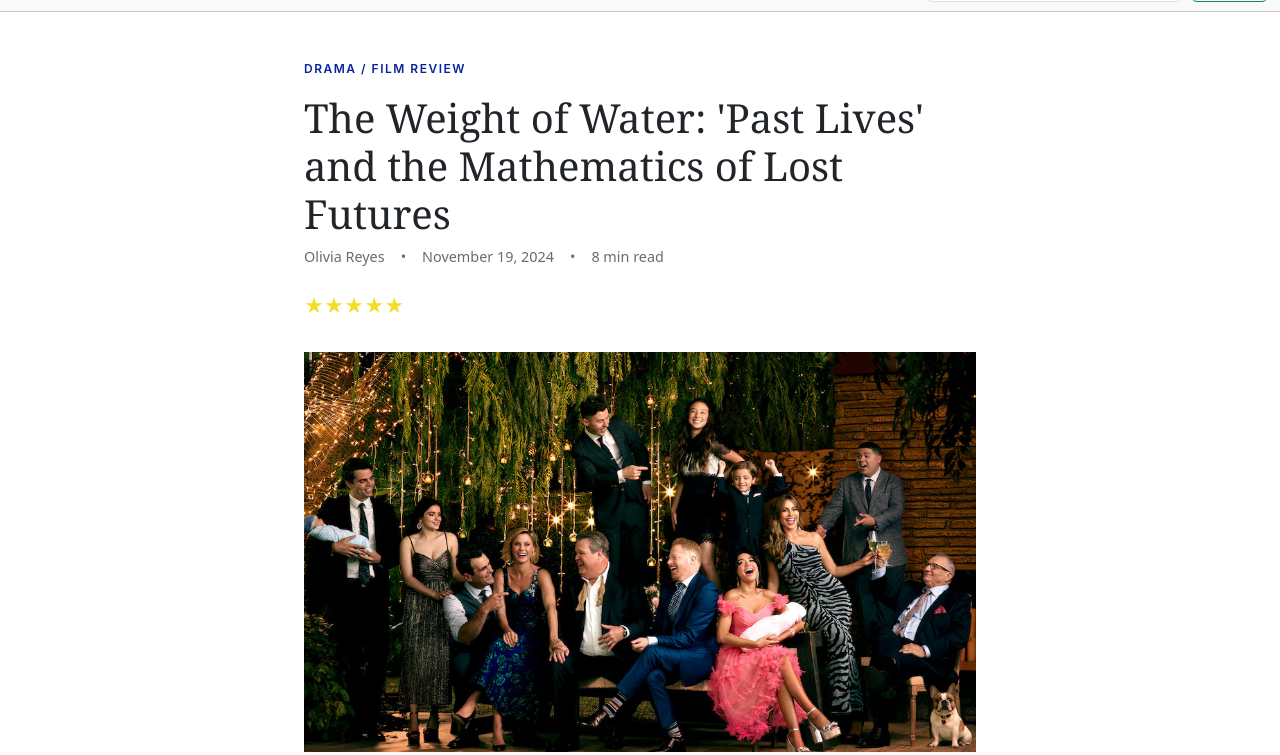
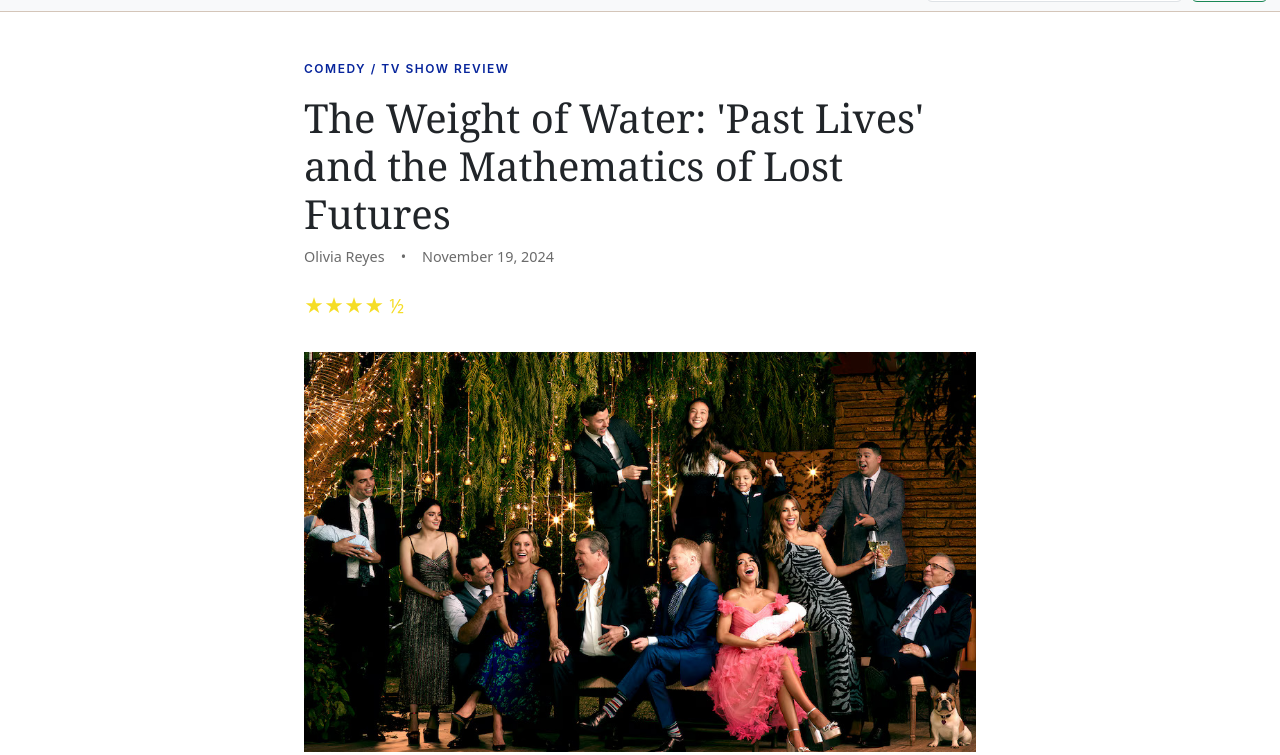
Before and after one commit to or84-cloud/Screen-Story, a plain HTML site: page TVShows/ModernFamily.html in a window 1280 px wide. Shown: the part 45-800 px from the top of the page. Drawn offline with nearby package versions, Linux system fonts and the light colour scheme; a web font is replaced by a local one.

```diff
--- a/TVShows/ModernFamily.html
+++ b/TVShows/ModernFamily.html
@@ -63,16 +63,16 @@
 <article class="article-container">
     <!-- Article Header -->
     <div class="article-header">
-        <span class="category">Drama / Film Review</span>
+        <span class="category">Comedy / TV Show Review</span>
         <h1>The Weight of Water: 'Past Lives' and the Mathematics of Lost Futures</h1>
         <div class="article-meta">
             <span>Olivia Reyes</span>
             <span>•</span>
             <span>November 19, 2024</span>
-            <span>•</span>
-            <span>8 min read</span>
+            <span></span>
+            <span></span>
         </div>
-        <div class="rating">★★★★★</div>
+        <div class="rating">★★★★ ½</div>
     </div>
 
     <!-- Featured Image -->
```
Also changed, not shown: The Silver Screen/DeadinaWeekorYourMoneyBack.html (+1 -1 lines).
